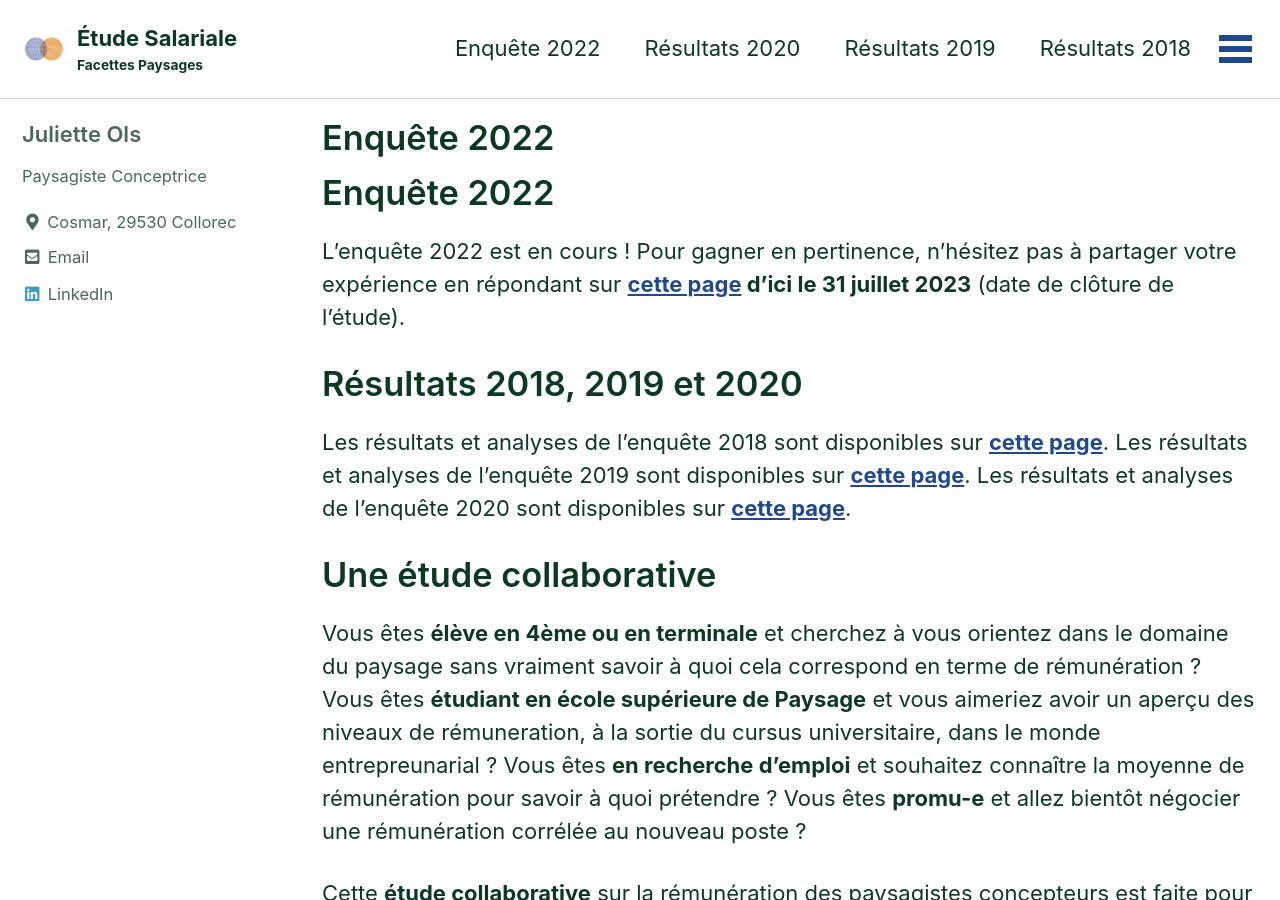
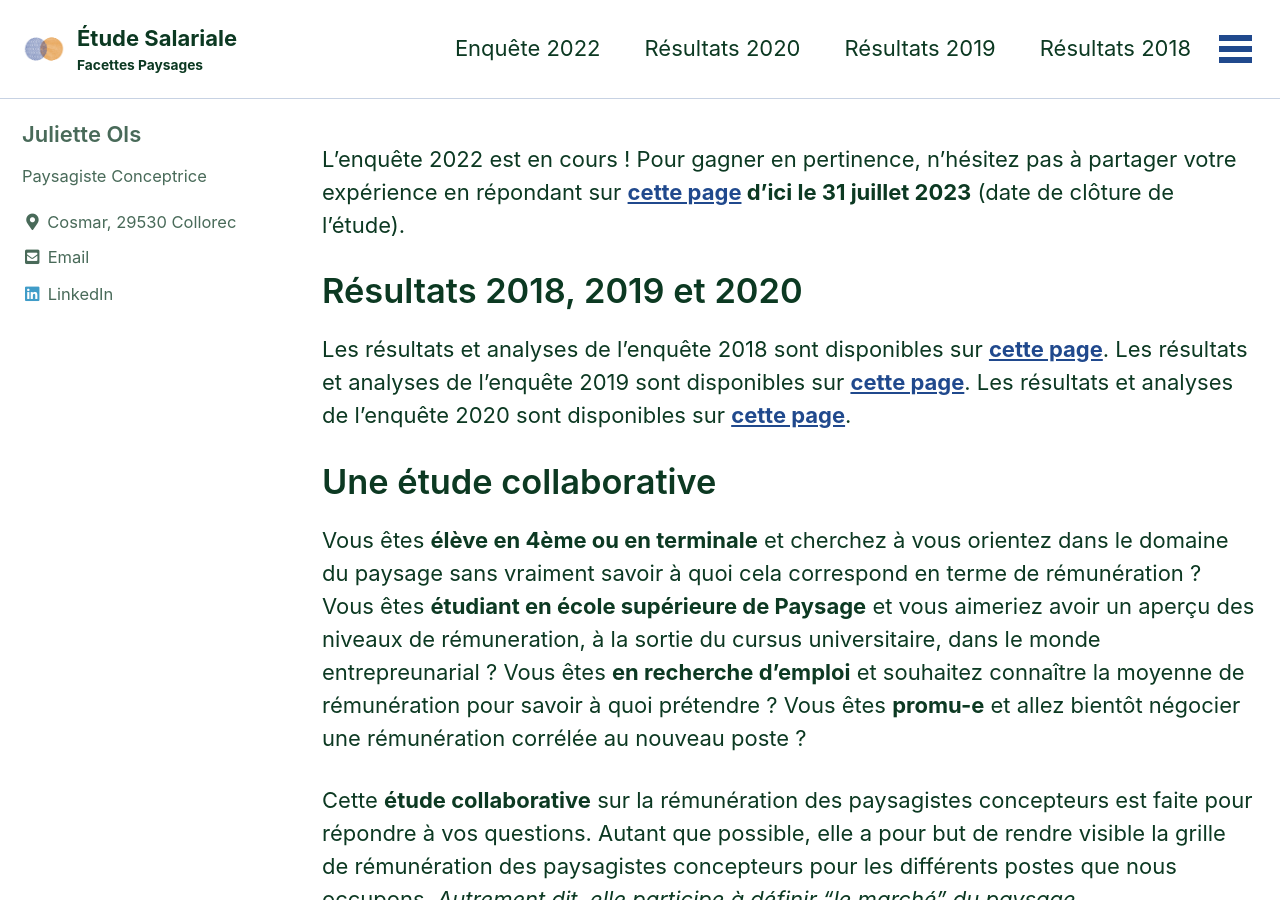
Before and after one commit to facettespaysages/etude-salariale, a Jekyll site: the page built from index.md, in a window 1280 px wide and 900 px high. Built offline with Jekyll 4.4.1, drawn with Linux system fonts in a browser that asks for light colours; cached includes are drawn as plain includes; some web fonts are replaced; our own code applies the rules of GitHub Pages for plain Markdown files.

Commit message:
Fix title

```diff
--- a/index.md
+++ b/index.md
@@ -4,7 +4,6 @@ classes: wide
 author_profile: true
 ---
 
-# Enquête 2022
 L'enquête 2022 est en cours !
 Pour gagner en pertinence, n'hésitez pas à partager votre expérience en répondant sur **[cette page](https://framaforms.org/etude-remuneration-2022-paysagiste-concepteur-1670675351) d'ici le 31 juillet 2023** (date de clôture de l'étude).
 
```
